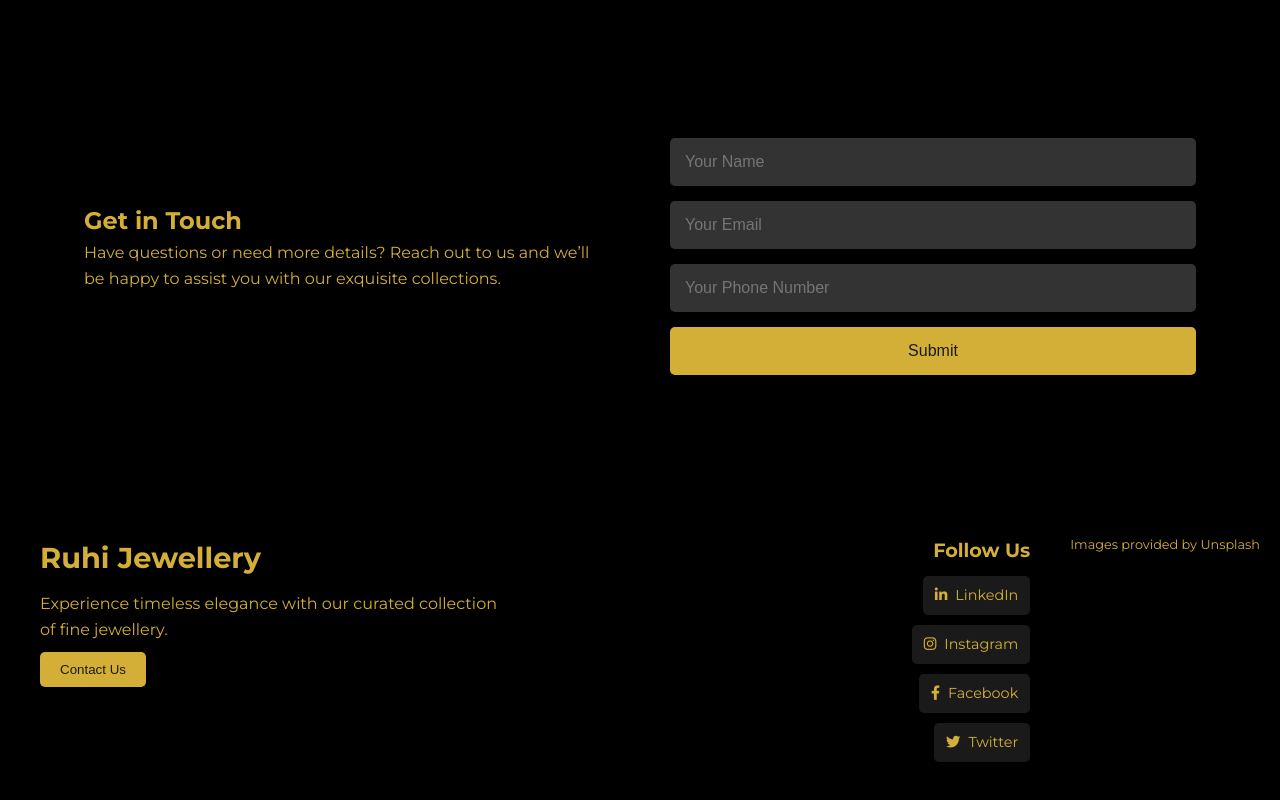
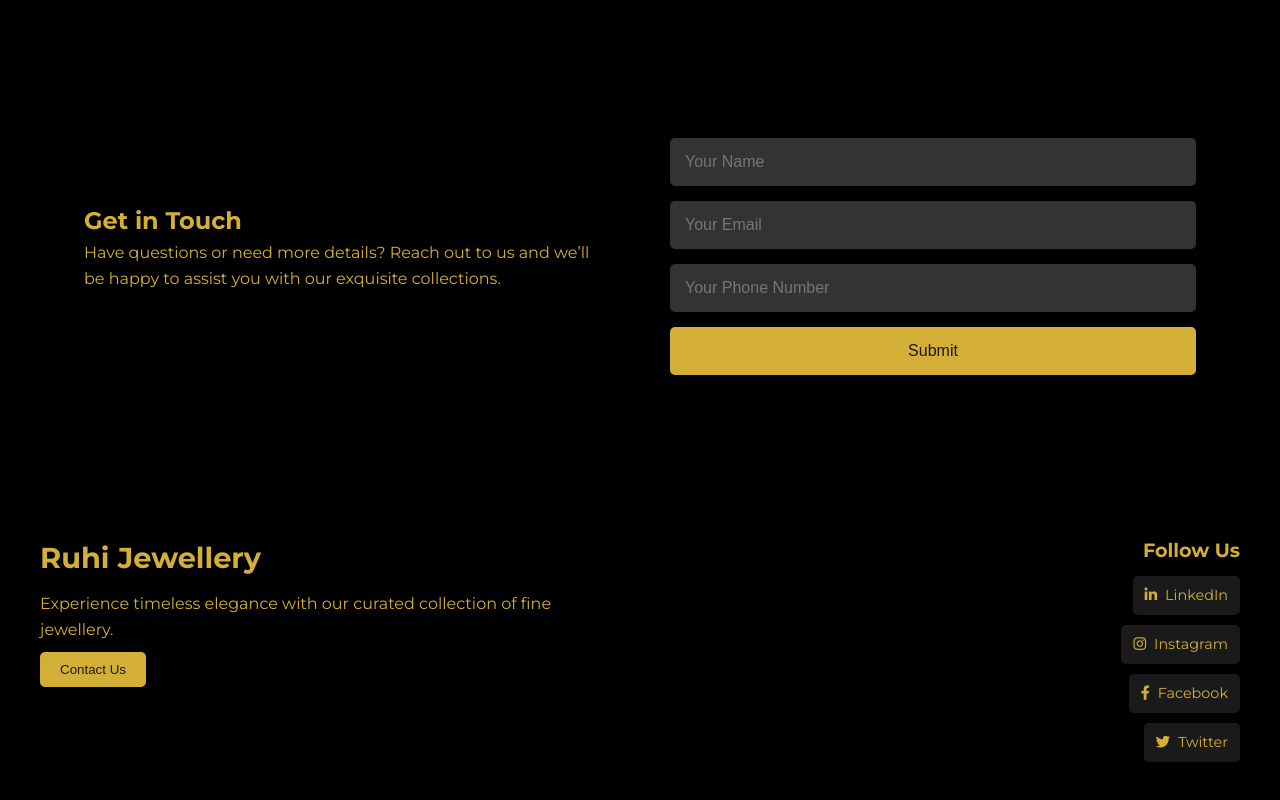
Before and after one commit to PratikKargathra/ruhi-jewellery, a plain HTML site: page index.html in a window 1280 px wide. Shown: the part 1940-2740 px from the top of the page. Drawn offline with nearby package versions, Linux system fonts and the light colour scheme.

Commit message:
Update index.html

```diff
--- a/index.html
+++ b/index.html
@@ -351,12 +351,6 @@
       background: var(--accent-color);
       color: var(--bg-color);
     }
-    /* Footer Credit for Unsplash */
-    .footer-credit {
-      text-align: center;
-      font-size: 0.8rem;
-      margin-top: 20px;
-    }
 
     /* Responsive */
     @media (max-width: 768px) {
@@ -495,9 +489,6 @@
         <a href="#" target="_blank"><i class="fab fa-twitter"></i><span>Twitter</span></a>
       </div>
     </div>
-    <div class="footer-credit">
-      <p>Images provided by <a href="https://unsplash.com" target="_blank">Unsplash</a></p>
-    </div>
   </footer>
 
   <script>
```
